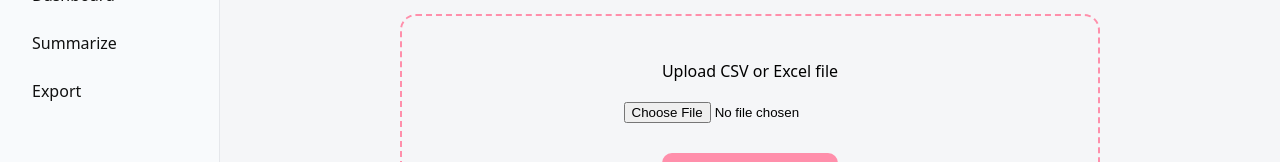
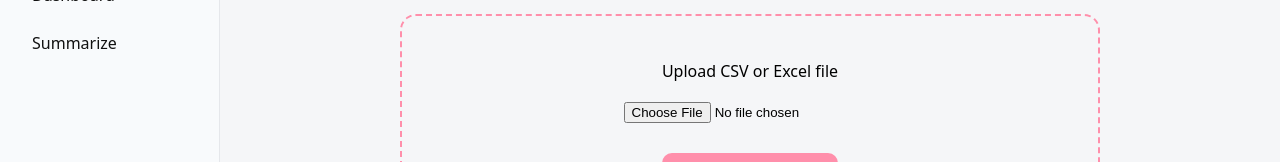
Before and after one commit to Anjana-achariya/VyzEraX, a React (Vite) app: page / in a window 1280 px wide. Shown: the part 202-364 px from the top of the page. Built offline with nearby package versions, Linux system fonts and the light colour scheme; no server answers.

Commit message:
Update Sidebar.jsx

```diff
--- a/src/layout/Sidebar.jsx
+++ b/src/layout/Sidebar.jsx
@@ -1,15 +1,4 @@
-// import { NavLink } from "react-router-dom";
 
-// export default function Sidebar() {
-//   return (
-//     <div className="sidebar">
-//       <NavLink to="/">Home</NavLink>
-//       <NavLink to="/dashboard">Dashboard</NavLink>
-//       <NavLink to="/summarize">Summarize</NavLink>
-//       <NavLink to="/export">Export</NavLink>
-//     </div>
-//   );
-// }
 import { NavLink } from "react-router-dom";
 
 export default function Sidebar() {
@@ -29,7 +18,7 @@ export default function Sidebar() {
         <SidebarItem to="/dashboard" label="Dashboard" />
 
         <SidebarItem to="/summarize" label="Summarize" />
-        <SidebarItem to="/export" label="Export" />
+        {/* <SidebarItem to="/export" label="Export" /> */}
       </nav>
     </aside>
   );
```
